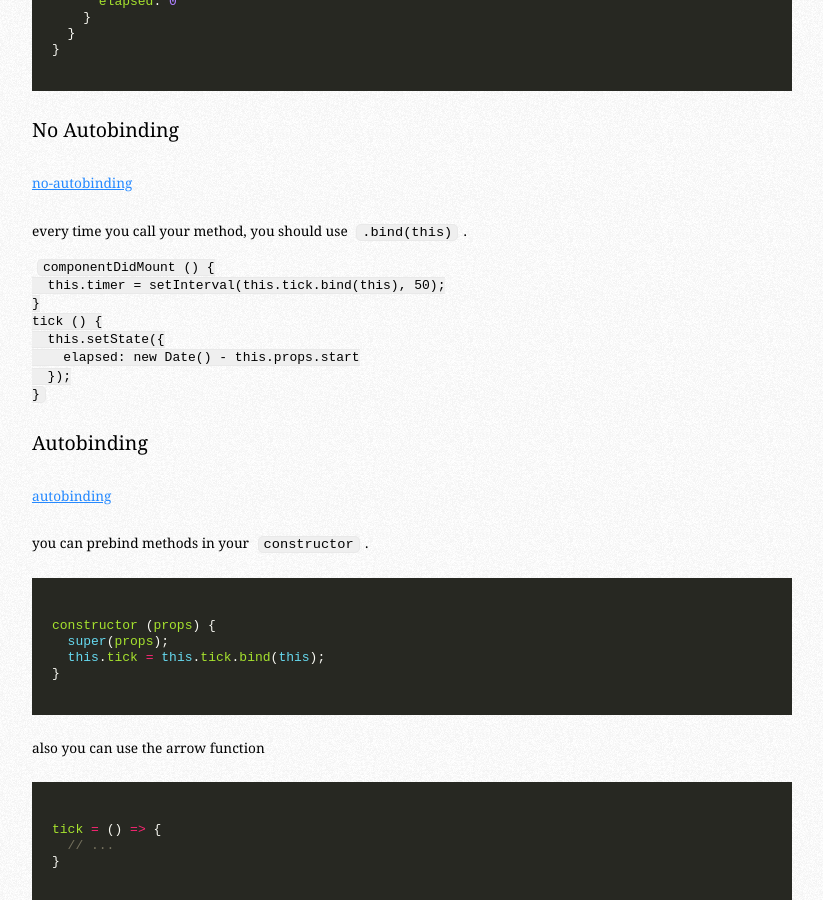
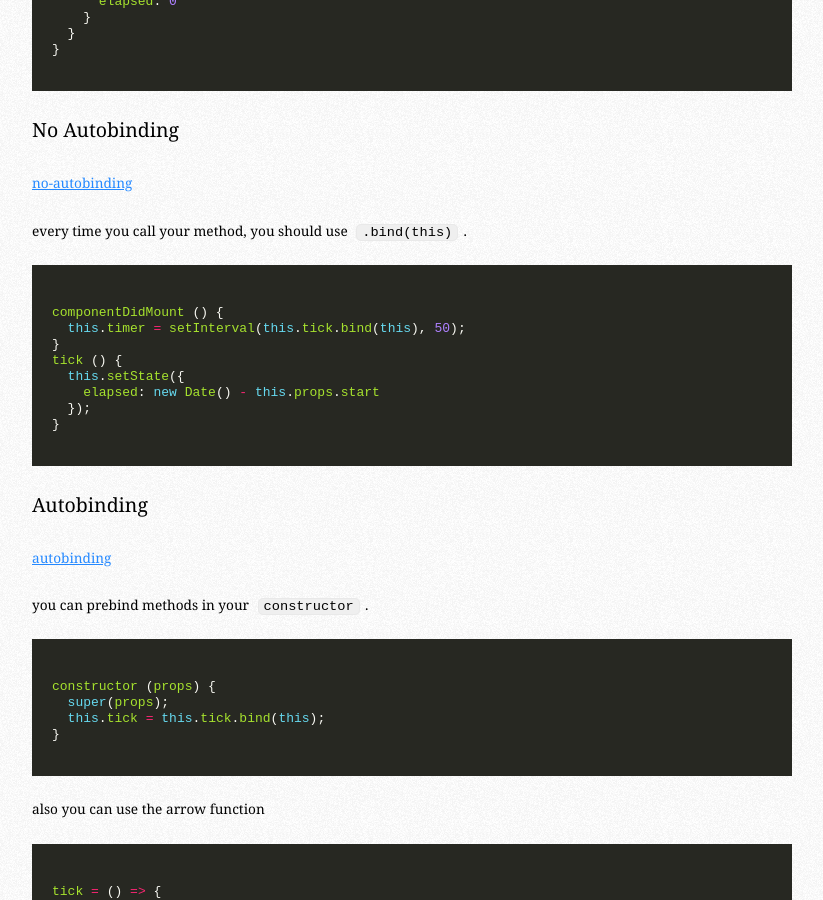
Before and after one commit to jasonliao/jasonliao.github.io, a Jekyll site: the page built from _posts/2015-07-21-five-practical-examples-for-learning-react.md, in a window 1280 px wide and 900 px high, scrolled down 1596 px. Shown: the whole window, without its empty margins (228-1051 px from the left). Built offline with Jekyll 4.4.1, drawn with Linux system fonts in a browser that asks for light colours; some web fonts are replaced; Markdown is read by kramdown in place of the engine named in the settings; comment, search, counter and statistics services are not loaded.

Commit message:
update post

````diff
--- a/_posts/2015-07-21-five-practical-examples-for-learning-react.md
+++ b/_posts/2015-07-21-five-practical-examples-for-learning-react.md
@@ -56,7 +56,7 @@ export defalut class Timer extends React.Component {
 
 every time you call your method, you should use `.bind(this)`.
 
-```javscript
+```javascript
 componentDidMount () {
   this.timer = setInterval(this.tick.bind(this), 50);
 }
````
